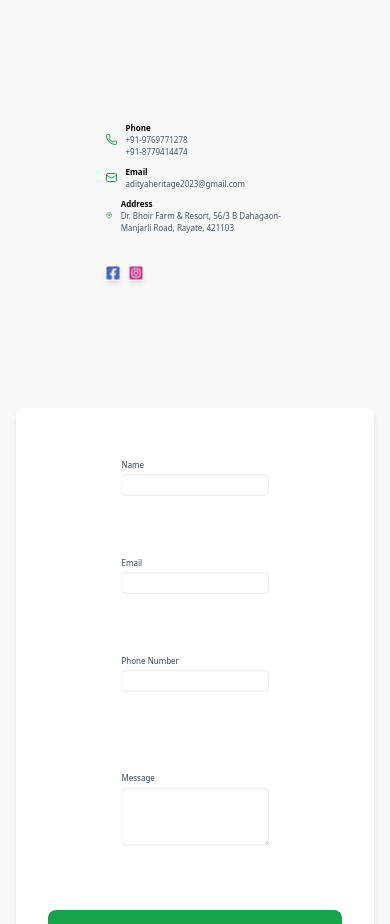
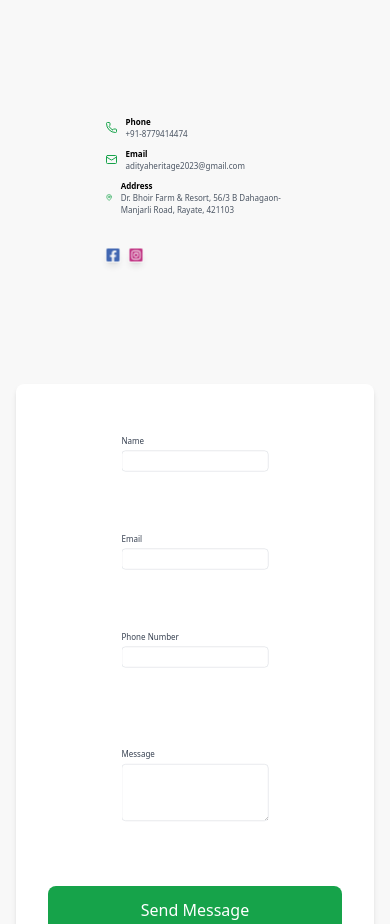
Before and after one commit to Sushil-Nair/DrBhoir, a React (Vite) app: page /contact in a window 390 px wide. Shown: the part 2500-3424 px from the top of the page. Built offline with nearby package versions, Linux system fonts and the light colour scheme.

Commit message:
Update contact phone number in ContactInfo component
Removed old phone number and kept the updated one.

```diff
--- a/src/components/contact/ContactInfo.jsx
+++ b/src/components/contact/ContactInfo.jsx
@@ -63,7 +63,6 @@ const ContactInfo = () => {
                      <Phone className="h-6 w-6 text-green-600 mr-4" />
                      <div>
                        <h3 className="font-semibold">Phone</h3>
-                       <a href="tel:9769771278" className='text-gray-600'>+91-9769771278</a><br />
                        <a href="tel:8779414474" className='text-gray-600'>+91-8779414474</a>
                      </div>
                    </div>
```
